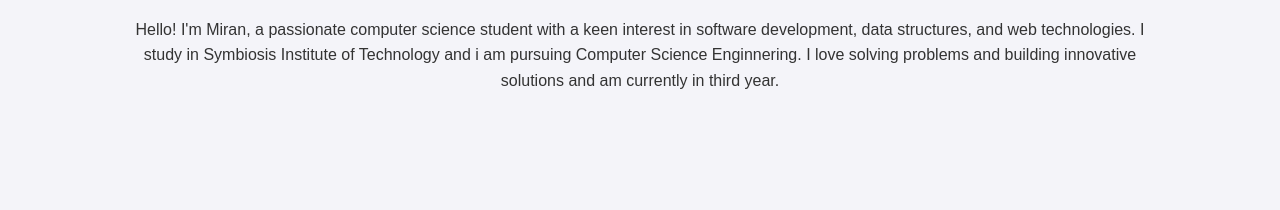
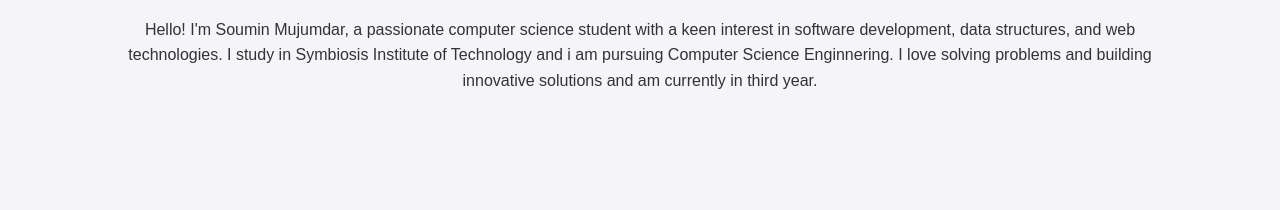
Before and after one commit to souminmujumdar/portfolio, a plain HTML site: page index.html in a window 1280 px wide. Shown: the part 572-782 px from the top of the page. Drawn offline with Linux system fonts and the light colour scheme.

Commit message:
Update index.html

```diff
--- a/index.html
+++ b/index.html
@@ -19,7 +19,7 @@
     <section id="about" class="section">
         <div class="container">
             <h2>About Me</h2>
-            <p>Hello! I'm Miran, a passionate computer science student with a keen interest in software development, data structures, and web technologies. I study in Symbiosis Institute of Technology and i am pursuing Computer Science Enginnering. I love solving problems and building innovative solutions and am currently in third year.</p>
+            <p>Hello! I'm Soumin Mujumdar, a passionate computer science student with a keen interest in software development, data structures, and web technologies. I study in Symbiosis Institute of Technology and i am pursuing Computer Science Enginnering. I love solving problems and building innovative solutions and am currently in third year.</p>
         </div>
     </section>
 
```
